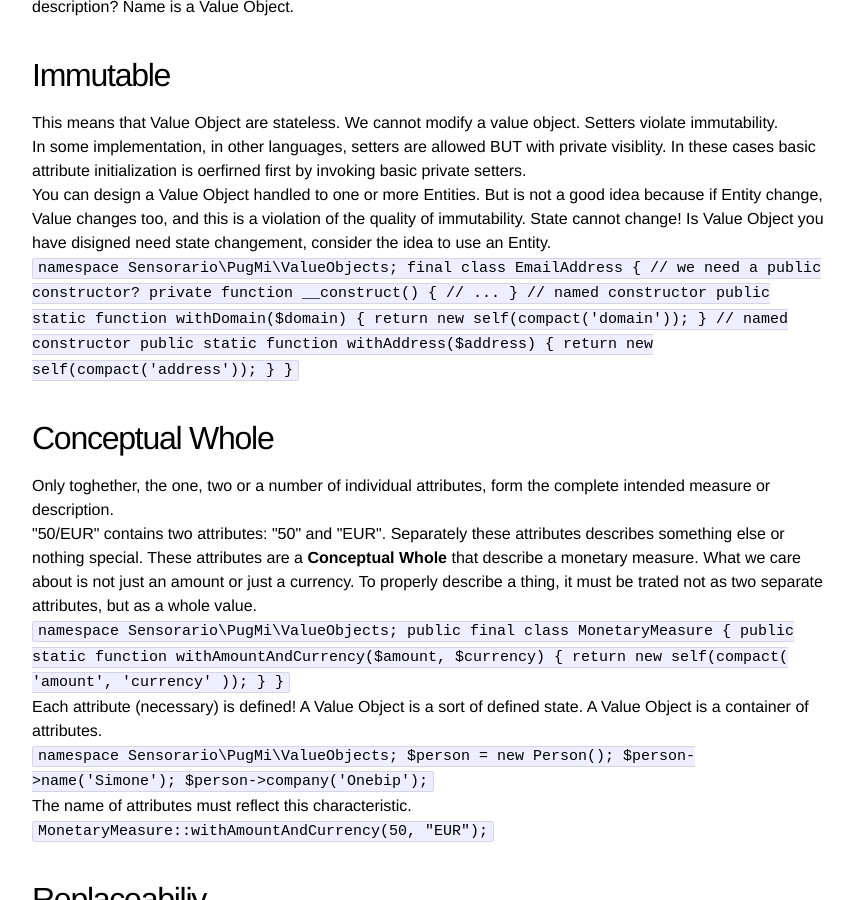
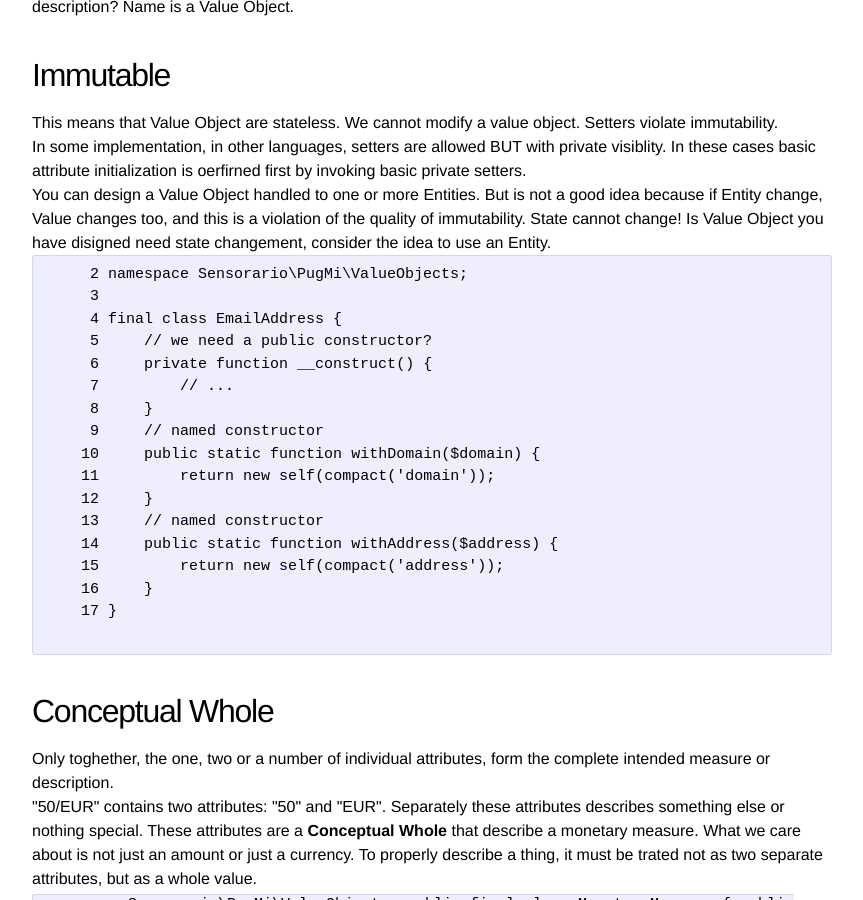
Before and after one commit to sensorario/sensorario.github.io, a Jekyll site: the page built from _posts/2015-06-22-value-objects.markdown, in a window 1280 px wide and 900 px high, scrolled down 1779 px. Shown: the whole window, without its empty margins (208-1071 px from the left). Built offline with Jekyll 4.4.1, drawn with Linux system fonts in a browser that asks for light colours.

Commit message:
Try to format some code

```diff
--- a/_posts/2015-06-22-value-objects.markdown
+++ b/_posts/2015-06-22-value-objects.markdown
@@ -62,24 +62,24 @@ categories: DDD, value objects, php
     <p>This means that Value Object are stateless. We cannot modify a value object. Setters violate immutability.</p>
     <p>In some implementation, in other languages, setters are allowed BUT with private visiblity. In these cases basic attribute initialization is oerfirned first by invoking basic private setters.</p>
     <p>You can design a Value Object handled to one or more Entities. But is not a good idea because if Entity change, Value changes too, and this is a violation of the quality of immutability. State cannot change! Is Value Object you have disigned need state changement, consider the idea to use an Entity.</p>
-    <code>
-        namespace Sensorario\PugMi\ValueObjects;
-
-        final class EmailAddress {
-            // we need a public constructor?
-            private function __construct() {
-                // ...
-            }
-            // named constructor
-            public static function withDomain($domain) {
-                return new self(compact('domain'));
-            }
-            // named constructor
-            public static function withAddress($address) {
-                return new self(compact('address'));
-            }
-        }
-    </code>
+    <pre>
+    <span class="lnr"> 2 </span><span class="Type">namespace</span> Sensorario\PugMi\ValueObjects;
+    <span class="lnr"> 3 </span>
+    <span class="lnr"> 4 </span><span class="Type">final</span> <span class="Type">class</span> EmailAddress <span class="Special">{</span>
+    <span class="lnr"> 5 </span>    <span class="Comment">// we need a public constructor?</span>
+    <span class="lnr"> 6 </span>    <span class="Type">private</span> <span class="PreProc">function</span> <span class="Statement">__construct</span><span class="Special">()</span> <span class="Special">{</span>
+    <span class="lnr"> 7 </span>        <span class="Comment">// ...</span>
+    <span class="lnr"> 8 </span>    <span class="Special">}</span>
+    <span class="lnr"> 9 </span>    <span class="Comment">// named constructor</span>
+    <span class="lnr">10 </span>    <span class="Type">public</span> <span class="Type">static</span> <span class="PreProc">function</span> withDomain<span class="Special">(</span><span class="Statement">$</span><span class="Identifier">domain</span><span class="Special">)</span> <span class="Special">{</span>
+    <span class="lnr">11 </span>        <span class="Statement">return</span> <span class="PreProc">new</span> <span class="Type">self</span><span class="Special">(</span><span class="Statement">compact</span><span class="Special">(</span>'<span class="Constant">domain</span>'<span class="Special">))</span>;
+    <span class="lnr">12 </span>    <span class="Special">}</span>
+    <span class="lnr">13 </span>    <span class="Comment">// named constructor</span>
+    <span class="lnr">14 </span>    <span class="Type">public</span> <span class="Type">static</span> <span class="PreProc">function</span> withAddress<span class="Special">(</span><span class="Statement">$</span><span class="Identifier">address</span><span class="Special">)</span> <span class="Special">{</span>
+    <span class="lnr">15 </span>        <span class="Statement">return</span> <span class="PreProc">new</span> <span class="Type">self</span><span class="Special">(</span><span class="Statement">compact</span><span class="Special">(</span>'<span class="Constant">address</span>'<span class="Special">))</span>;
+    <span class="lnr">16 </span>    <span class="Special">}</span>
+    <span class="lnr">17 </span><span class="Special">}</span>
+    </pre>
 </div>
 
 <div class="immutability">
```
